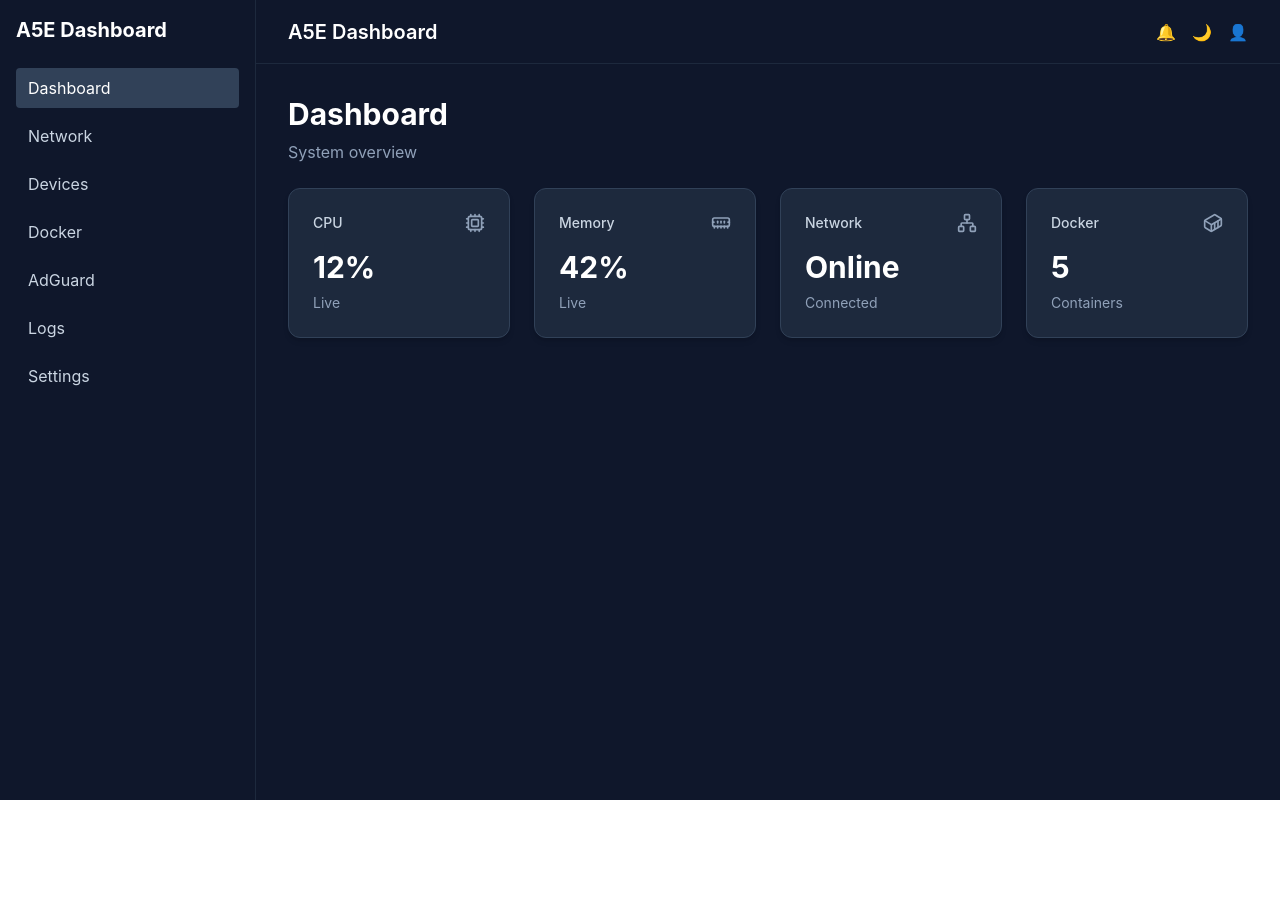
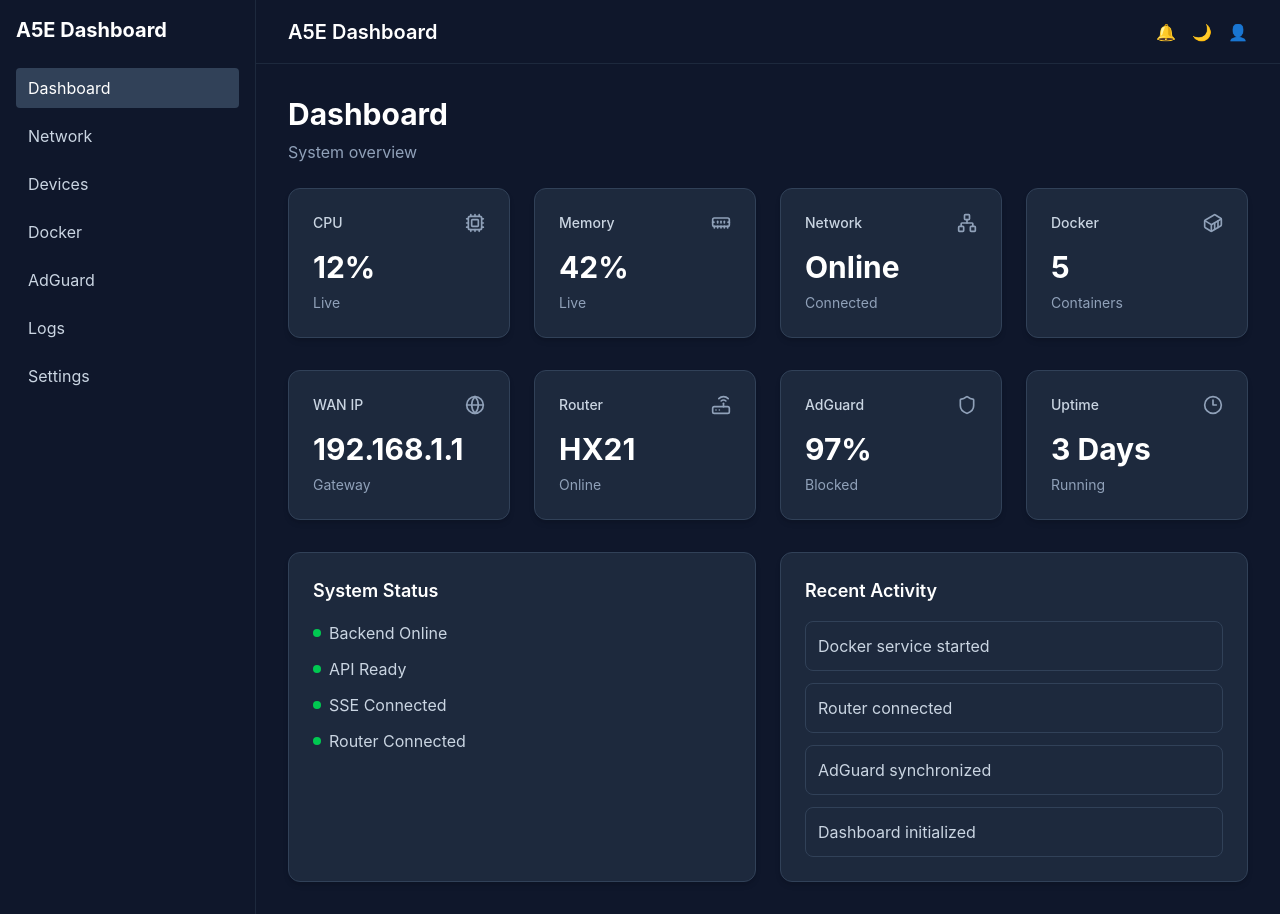
Before and after one commit to mamunpro01/A5E-Dashboard, a React (Vite) app in the folder frontend/: page / in a window 1280 px wide. Before the commit the page ends 800 px from the top, so only its background shows below. Built offline with nearby package versions, Linux system fonts and the light colour scheme.

Commit message:
feat(frontend): add dashboard overview panels

```diff
--- /dev/null
+++ b/frontend/src/components/ui/ActivityList.tsx
@@ -0,0 +1,21 @@
+export default function ActivityList() {
+  const logs = [
+    "Docker service started",
+    "Router connected",
+    "AdGuard synchronized",
+    "Dashboard initialized",
+  ];
+
+  return (
+    <ul className="space-y-3">
+      {logs.map((log, index) => (
+        <li
+          key={index}
+          className="rounded-lg border border-slate-700 p-3 text-slate-300"
+        >
+          {log}
+        </li>
+      ))}
+    </ul>
+  );
+}
--- /dev/null
+++ b/frontend/src/components/ui/StatusList.tsx
@@ -0,0 +1,19 @@
+export default function StatusList() {
+  const items = [
+    "Backend Online",
+    "API Ready",
+    "SSE Connected",
+    "Router Connected",
+  ];
+
+  return (
+    <ul className="space-y-3">
+      {items.map((item) => (
+        <li key={item} className="flex items-center gap-2">
+          <span className="h-2 w-2 rounded-full bg-green-500" />
+          <span className="text-slate-300">{item}</span>
+        </li>
+      ))}
+    </ul>
+  );
+}
--- a/frontend/src/pages/DashboardPage.tsx
+++ b/frontend/src/pages/DashboardPage.tsx
@@ -1,21 +1,29 @@
 import {
+  Clock3,
+  Container,
   Cpu,
+  Globe,
   MemoryStick,
   Network,
-  Container,
+  Router,
+  Shield,
 } from "lucide-react";
 
+import Card from "@/components/ui/Card";
+import ActivityList from "@/components/ui/ActivityList";
 import PageHeader from "@/components/ui/PageHeader";
 import StatCard from "@/components/ui/StatCard";
+import StatusList from "@/components/ui/StatusList";
 
 export default function DashboardPage() {
   return (
-    <div className="space-y-6">
+    <div className="space-y-8">
       <PageHeader
         title="Dashboard"
         description="System overview"
       />
 
+      {/* First row */}
       <div className="grid gap-6 md:grid-cols-2 xl:grid-cols-4">
         <StatCard
           title="CPU"
@@ -45,6 +53,48 @@ export default function DashboardPage() {
           icon={Container}
         />
       </div>
+
+      {/* Second row */}
+      <div className="grid gap-6 md:grid-cols-2 xl:grid-cols-4">
+        <StatCard
+          title="WAN IP"
+          value="192.168.1.1"
+          subtitle="Gateway"
+          icon={Globe}
+        />
+
+        <StatCard
+          title="Router"
+          value="HX21"
+          subtitle="Online"
+          icon={Router}
+        />
+
+        <StatCard
+          title="AdGuard"
+          value="97%"
+          subtitle="Blocked"
+          icon={Shield}
+        />
+
+        <StatCard
+          title="Uptime"
+          value="3 Days"
+          subtitle="Running"
+          icon={Clock3}
+        />
+      </div>
+
+      {/* Bottom section */}
+      <div className="grid gap-6 lg:grid-cols-2">
+        <Card title="System Status">
+          <StatusList />
+        </Card>
+
+        <Card title="Recent Activity">
+          <ActivityList />
+        </Card>
+      </div>
     </div>
   );
 }
```
